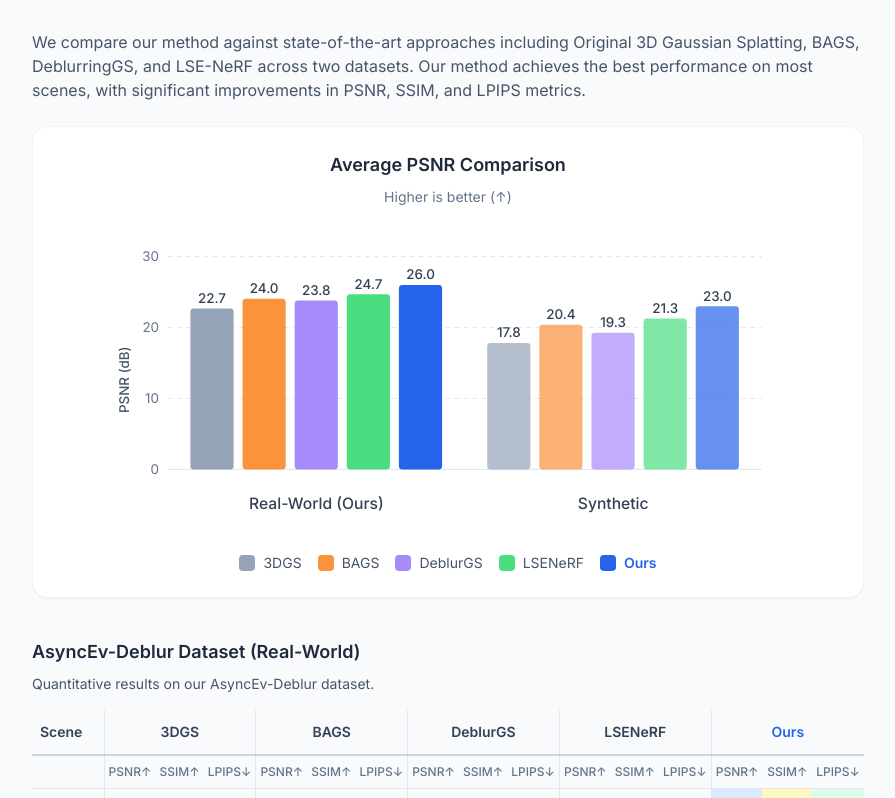
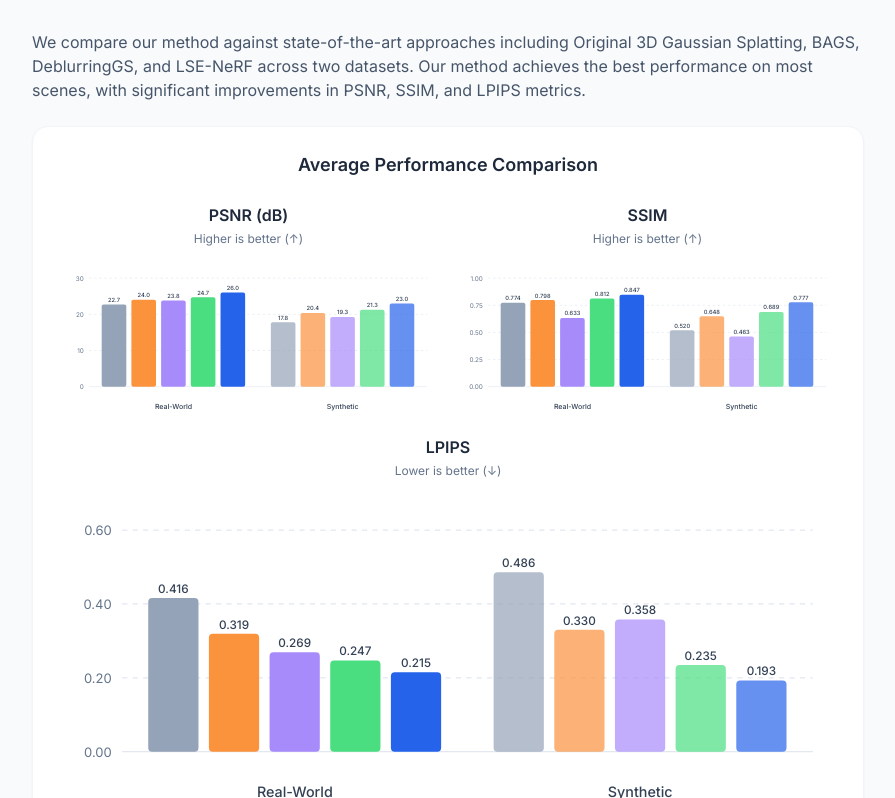
Before and after one commit to OpenImagingLab/AsyncEvGS, a React (Vite) app: page / in a window 1280 px wide. Shown: the part 4362-5160 px from the top of the page, without its empty margins (192-1087 px from the left). Built offline with nearby package versions, Linux system fonts and the light colour scheme.

Commit message:
Add SSIM and LPIPS bar charts alongside PSNR

```diff
--- a/src/App.tsx
+++ b/src/App.tsx
@@ -262,60 +262,55 @@ const PerformanceChart: React.FC<{ datasets: DatasetMetrics[] }> = ({ datasets }
 
   // Bar chart dimensions
   const width = 600;
-  const height = 280;
-  const padding = { top: 30, right: 20, bottom: 60, left: 50 };
+  const height = 250;
+  const padding = { top: 30, right: 20, bottom: 50, left: 50 };
   const chartWidth = width - padding.left - padding.right;
   const chartHeight = height - padding.top - padding.bottom;
-
-  // PSNR values for bar chart
-  const psnrMax = 30;
   const barWidth = chartWidth / (methods.length * 2 + 1) * 0.8;
   const groupWidth = chartWidth / 2;
 
-  return (
-    <div className="mb-10 bg-white rounded-2xl border border-slate-100 shadow-sm p-6">
-      <h3 className="text-lg font-semibold text-slate-800 mb-2 text-center">Average PSNR Comparison</h3>
-      <p className="text-sm text-slate-500 text-center mb-4">Higher is better (↑)</p>
+  // Chart configurations for each metric
+  const metrics = [
+    { key: 'psnr' as const, label: 'PSNR (dB)', max: 30, gridLines: [0, 10, 20, 30], higherBetter: true },
+    { key: 'ssim' as const, label: 'SSIM', max: 1, gridLines: [0, 0.25, 0.5, 0.75, 1.0], higherBetter: true },
+    { key: 'lpips' as const, label: 'LPIPS', max: 0.6, gridLines: [0, 0.2, 0.4, 0.6], higherBetter: false }
+  ];
 
-      <div className="overflow-x-auto">
-        <svg viewBox={`0 0 ${width} ${height}`} className="w-full h-auto max-w-2xl mx-auto">
+  const renderChart = (metric: typeof metrics[0]) => (
+    <div key={metric.key} className="flex-1 min-w-[280px]">
+      <h4 className="text-base font-semibold text-slate-800 mb-1 text-center">{metric.label}</h4>
+      <p className="text-xs text-slate-500 text-center mb-3">
+        {metric.higherBetter ? 'Higher is better (↑)' : 'Lower is better (↓)'}
+      </p>
+
+      <svg viewBox={`0 0 ${width} ${height}`} className="w-full h-auto">
         {/* Y-axis grid lines */}
-          {[0, 10, 20, 30].map(val => (
+        {metric.gridLines.map(val => (
           <g key={val}>
             <line
               x1={padding.left}
-                y1={padding.top + chartHeight - (val / psnrMax) * chartHeight}
+              y1={padding.top + chartHeight - (val / metric.max) * chartHeight}
               x2={width - padding.right}
-                y2={padding.top + chartHeight - (val / psnrMax) * chartHeight}
+              y2={padding.top + chartHeight - (val / metric.max) * chartHeight}
               stroke="#e2e8f0"
               strokeDasharray={val === 0 ? "0" : "4 4"}
             />
             <text
               x={padding.left - 8}
-                y={padding.top + chartHeight - (val / psnrMax) * chartHeight + 4}
+              y={padding.top + chartHeight - (val / metric.max) * chartHeight + 4}
               textAnchor="end"
               className="text-xs fill-slate-500"
+              style={{ fontSize: '10px' }}
             >
-                {val}
+              {metric.key === 'psnr' ? val : val.toFixed(2)}
             </text>
           </g>
         ))}
 
-          {/* Y-axis label */}
-          <text
-            x={15}
-            y={height / 2}
-            textAnchor="middle"
-            transform={`rotate(-90 15 ${height / 2})`}
-            className="text-xs fill-slate-600 font-medium"
-          >
-            PSNR (dB)
-          </text>
-
         {/* Real-World Dataset Bars */}
         {methods.map((method, idx) => {
-            const value = realWorldAvg[method]?.psnr || 0;
-            const barHeight = (value / psnrMax) * chartHeight;
+          const value = realWorldAvg[method]?.[metric.key] || 0;
+          const barHeight = (value / metric.max) * chartHeight;
           const x = padding.left + idx * (barWidth + 8) + 20;
           const y = padding.top + chartHeight - barHeight;
 
@@ -332,11 +327,12 @@ const PerformanceChart: React.FC<{ datasets: DatasetMetrics[] }> = ({ datasets }
               />
               <text
                 x={x + barWidth / 2}
-                  y={y - 5}
+                y={y - 4}
                 textAnchor="middle"
-                  className="text-xs fill-slate-700 font-medium"
+                className="fill-slate-700 font-medium"
+                style={{ fontSize: '9px' }}
               >
-                  {value.toFixed(1)}
+                {metric.key === 'psnr' ? value.toFixed(1) : value.toFixed(3)}
               </text>
             </g>
           );
@@ -344,8 +340,8 @@ const PerformanceChart: React.FC<{ datasets: DatasetMetrics[] }> = ({ datasets }
 
         {/* Synthetic Dataset Bars */}
         {methods.map((method, idx) => {
-            const value = syntheticAvg[method]?.psnr || 0;
-            const barHeight = (value / psnrMax) * chartHeight;
+          const value = syntheticAvg[method]?.[metric.key] || 0;
+          const barHeight = (value / metric.max) * chartHeight;
           const x = padding.left + groupWidth + idx * (barWidth + 8) + 20;
           const y = padding.top + chartHeight - barHeight;
 
@@ -363,11 +359,12 @@ const PerformanceChart: React.FC<{ datasets: DatasetMetrics[] }> = ({ datasets }
               />
               <text
                 x={x + barWidth / 2}
-                  y={y - 5}
+                y={y - 4}
                 textAnchor="middle"
-                  className="text-xs fill-slate-700 font-medium"
+                className="fill-slate-700 font-medium"
+                style={{ fontSize: '9px' }}
               >
-                  {value.toFixed(1)}
+                {metric.key === 'psnr' ? value.toFixed(1) : value.toFixed(3)}
               </text>
             </g>
           );
@@ -376,25 +373,37 @@ const PerformanceChart: React.FC<{ datasets: DatasetMetrics[] }> = ({ datasets }
         {/* Dataset Labels */}
         <text
           x={padding.left + groupWidth / 2}
-            y={height - 25}
+          y={height - 15}
           textAnchor="middle"
-            className="text-sm fill-slate-700 font-medium"
+          className="fill-slate-700 font-medium"
+          style={{ fontSize: '11px' }}
         >
-            Real-World (Ours)
+          Real-World
         </text>
         <text
           x={padding.left + groupWidth + groupWidth / 2}
-            y={height - 25}
+          y={height - 15}
           textAnchor="middle"
-            className="text-sm fill-slate-700 font-medium"
+          className="fill-slate-700 font-medium"
+          style={{ fontSize: '11px' }}
         >
           Synthetic
         </text>
       </svg>
     </div>
+  );
+
+  return (
+    <div className="mb-10 bg-white rounded-2xl border border-slate-100 shadow-sm p-6">
+      <h3 className="text-lg font-semibold text-slate-800 mb-6 text-center">Average Performance Comparison</h3>
+
+      {/* Three charts side by side */}
+      <div className="flex flex-wrap justify-center gap-4">
+        {metrics.map(renderChart)}
+      </div>
 
       {/* Legend */}
-      <div className="flex flex-wrap justify-center gap-4 mt-4">
+      <div className="flex flex-wrap justify-center gap-4 mt-6 pt-4 border-t border-slate-100">
         {methods.map(method => (
           <div key={method} className="flex items-center gap-2">
             <div
```
Lines whose indentation alone changed are shown as unchanged.
